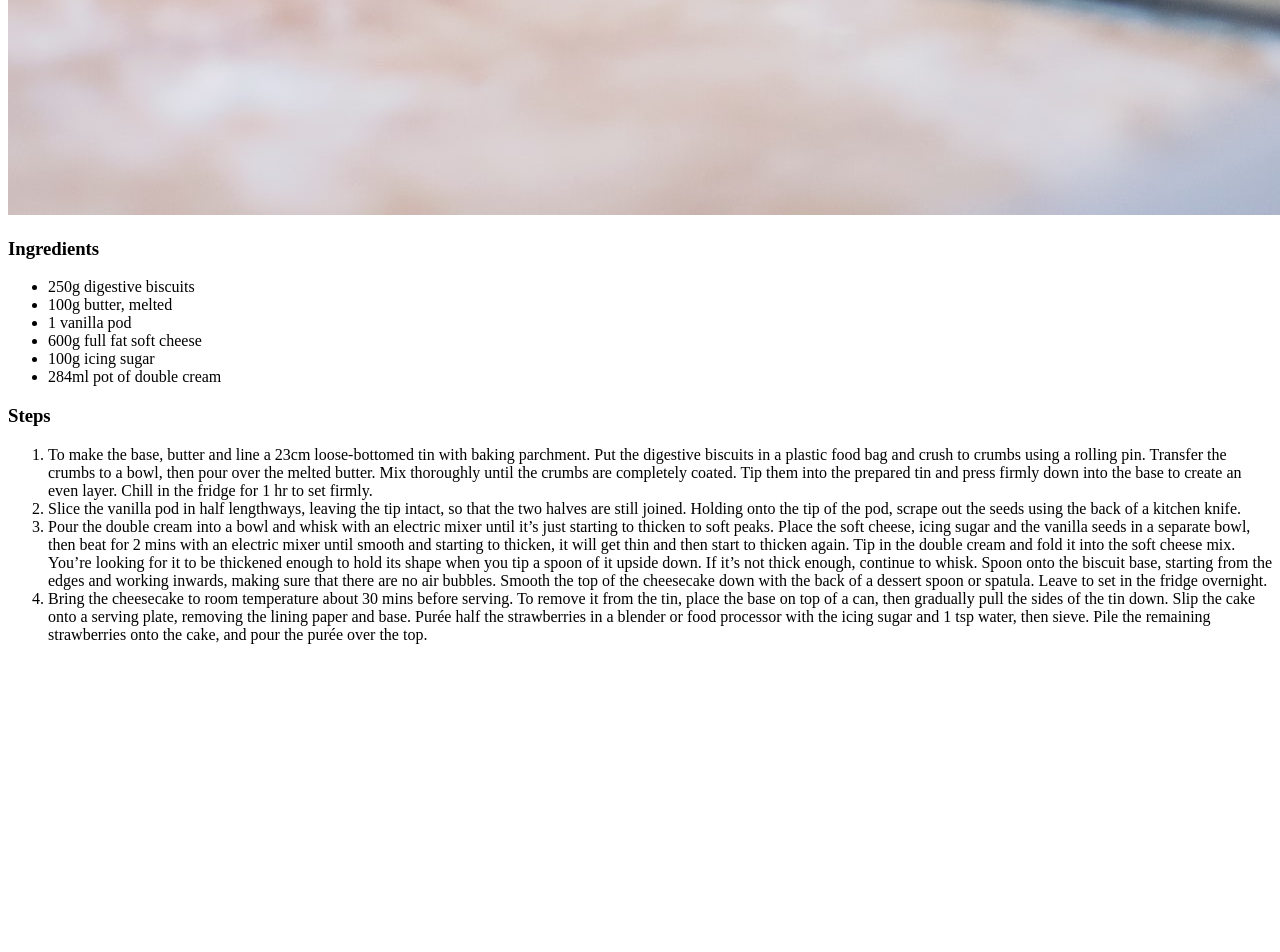
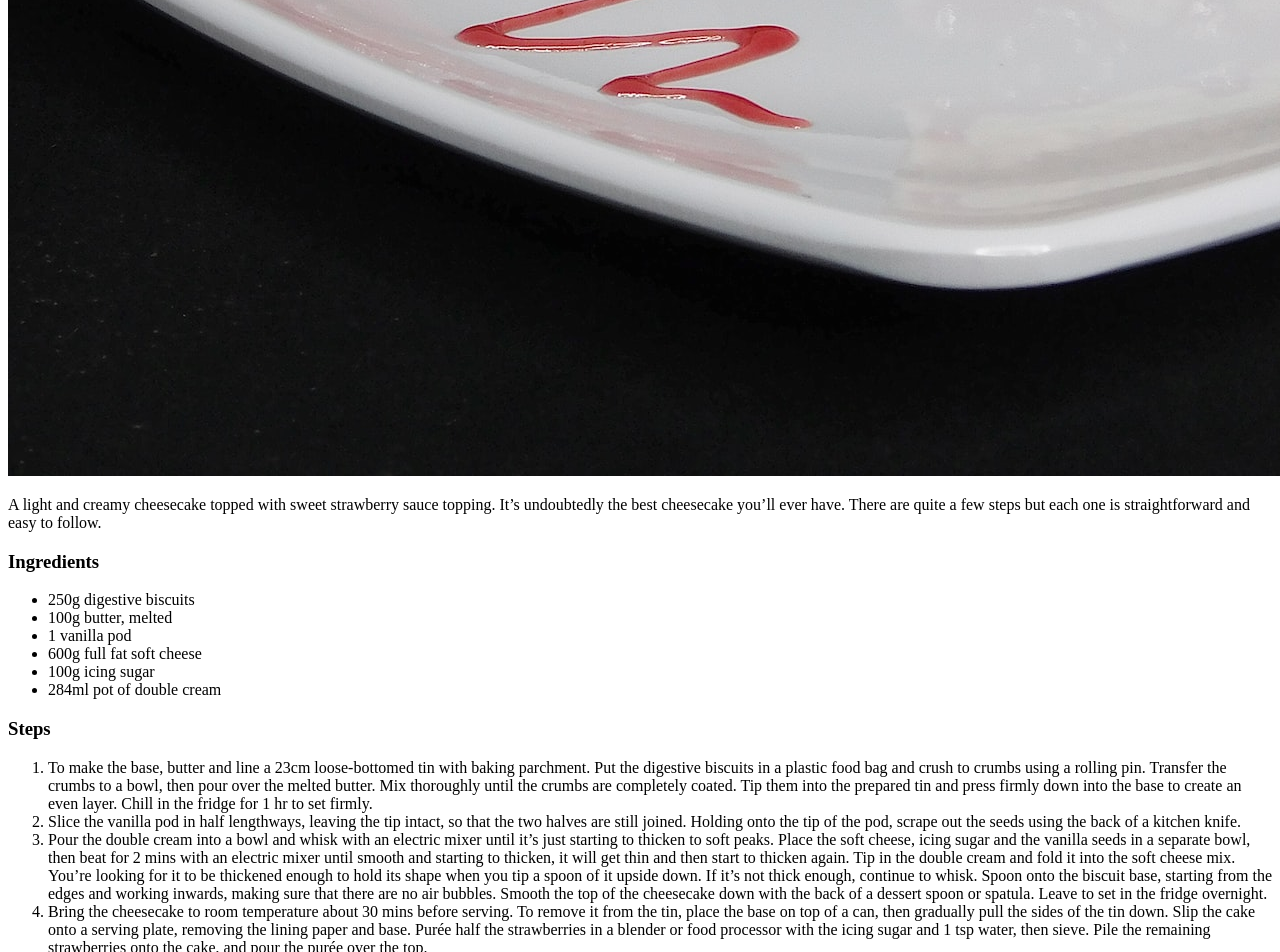
Before and after one commit to thisismazin/odin-recipes, a plain HTML site: page recipes/strawberry-cheesecake.html in a window 1280 px wide. Shown: the part 1140-2092 px from the top of the page. Before the commit the page ends 1800 px from the top, so only its background shows below. Drawn offline with Linux system fonts and the light colour scheme.

Commit message:
Edited README.md, changed picture of strawberry cheese cake recipe and changed the descriptions of the recipes

```diff
--- a/recipes/strawberry-cheesecake.html
+++ b/recipes/strawberry-cheesecake.html
@@ -6,8 +6,8 @@
 </head>
 <body>
     <h1>Strawberry Cheesecake</h1>
-    <img src="../images/Croissant.jpg" alt="croissants">
-    <p></p>
+    <img src="../images/strawberry-cheesecake.jpg" alt="croissants">
+    <p>A light and creamy cheesecake topped with sweet strawberry sauce topping. It’s undoubtedly the best cheesecake you’ll ever have. There are quite a few steps but each one is straightforward and easy to follow.</p>
     <h3>Ingredients</h3>
     <ul>
         <li>250g digestive biscuits</li>
```
Also changed, not shown: recipes/macarons.html (+2 -1 lines), images/Croissant.jpg (deleted), images/strawberry-cheesecake.jpg (added), 1 other file.
